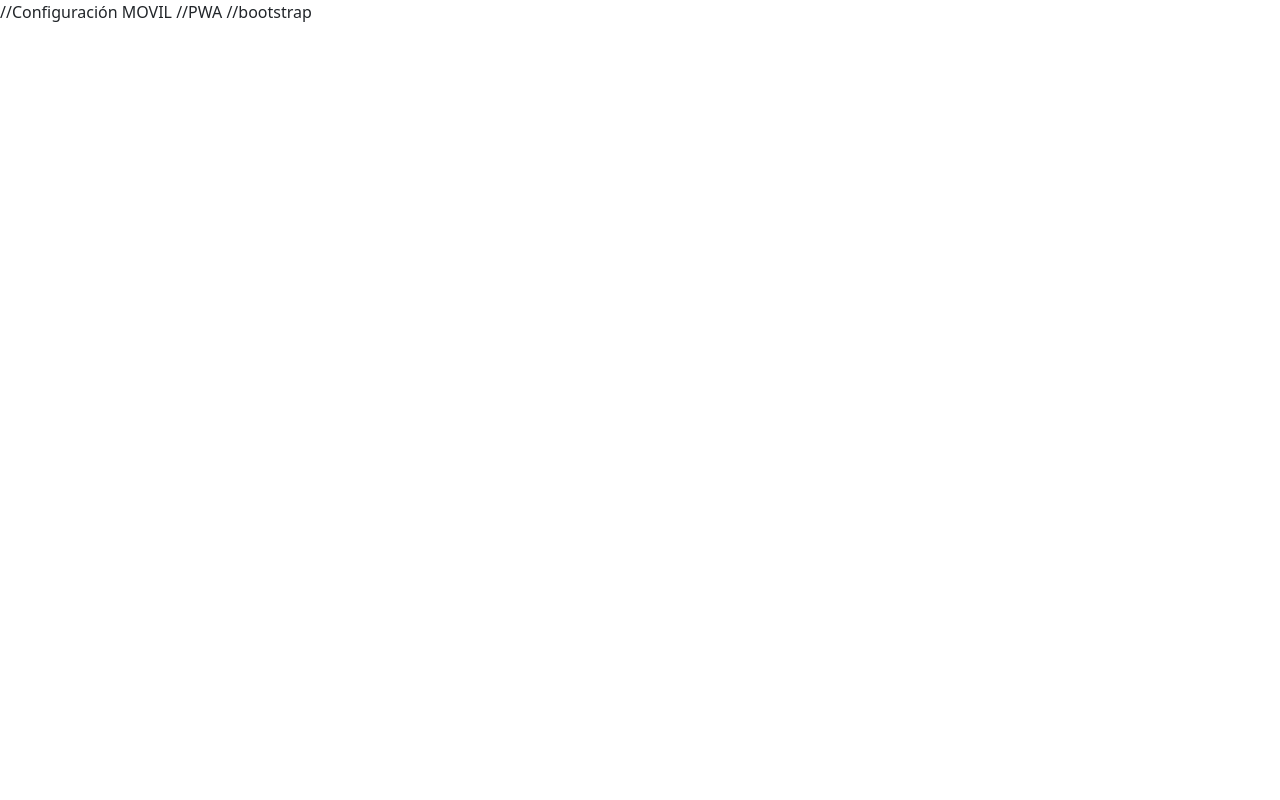
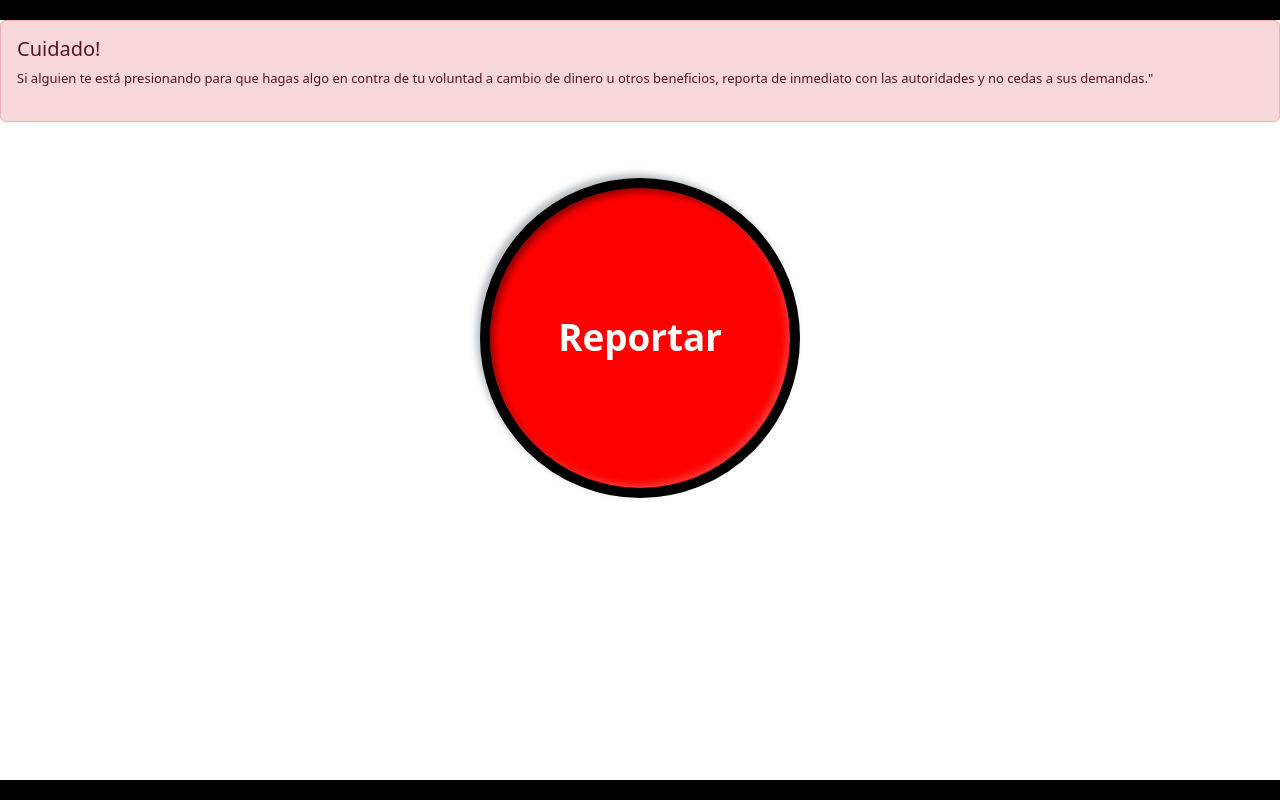
Before and after one commit to ThankedDeer/Wolf-Defender, a plain HTML site: page index.html in a window 1280 px wide. Drawn offline with nearby package versions, Linux system fonts and the light colour scheme.

Commit message:
pantalla 1

```diff
--- a/index.css
+++ b/index.css
@@ -0,0 +1,46 @@
+*{
+    margin: 0px;
+    padding: 0px;
+    box-sizing: border-box;
+  }
+.header{
+ height: 20px;
+ background-color: black;
+}
+.footer{
+    height: 20px;
+    width: 100%;
+    position: fixed;
+    background-color:black;
+    bottom:0px;
+   }
+
+.reportar{
+
+   width: 40vh;
+   height: 40vh;
+   border-radius: 50%;
+   border: 10px solid black;
+   background-color: red;
+   color: white;
+   font-size: 2.3em;
+   font-weight:bold;
+
+   box-shadow: 4px 4px 6px 0 rgba(255,255,255,.5),
+              -4px -4px 6px 0 rgba(116, 125, 136, .5),
+    inset -4px -4px 6px 0 rgba(255,255,255,.2),
+    inset 4px 4px 6px 0 rgba(0, 0, 0, .4);
+
+
+}
+.contenedorBtn{
+    width: 100%;
+    height:400px;
+
+    display: flex;
+    justify-content: center;
+    align-items: center;
+}
+.alertaText{
+    font-size: small;
+}
--- a/index.html
+++ b/index.html
@@ -1,30 +1,51 @@
 <!DOCTYPE html>
 <html lang="en">
-<head>
-    <meta charset="UTF-8">
-    <meta http-equiv="X-UA-Compatible" content="IE=edge">
-    <meta name="viewport" content="width=device-width, initial-scale=1.0">
-    //Configuración MOVIL
-    <meta name="theme-color" content="#F0DB4F">
-    <meta name="MobileOptimized" content="width">
-    <meta name="HandhelFriendly" content="true">
-    //PWA
-    <link rel="manifest" href="./manifest.json">
-    <link rel="stylesheet" href="./index.css">
-    //bootstrap
-    <link href="https://cdn.jsdelivr.net/npm/bootstrap@5.3.0-alpha1/dist/css/bootstrap.min.css" rel="stylesheet" integrity="sha384-GLhlTQ8iRABdZLl6O3oVMWSktQOp6b7In1Zl3/Jr59b6EGGoI1aFkw7cmDA6j6gD" crossorigin="anonymous">
+  <head>
+    <meta charset="UTF-8" />
+    <meta http-equiv="X-UA-Compatible" content="IE=edge" />
+    <meta name="viewport" content="width=device-width, initial-scale=1.0" />
+    <!-- Configuración MOVIL -->
+    <meta name="theme-color" content="#F0DB4F" />
+    <meta name="MobileOptimized" content="width" />
+    <meta name="HandhelFriendly" content="true" />
+    <!-- //PWA -->
+    <link rel="manifest" href="./manifest.json" />
+    <link rel="stylesheet" href="./index.css" />
+    <!-- //bootstrap -->
+    <link
+      href="https://cdn.jsdelivr.net/npm/bootstrap@5.3.0-alpha1/dist/css/bootstrap.min.css"
+      rel="stylesheet"
+      integrity="sha384-GLhlTQ8iRABdZLl6O3oVMWSktQOp6b7In1Zl3/Jr59b6EGGoI1aFkw7cmDA6j6gD"
+      crossorigin="anonymous"
+    />
 
     <title>Defensores de tu seguridad</title>
-</head>
-<body>
+  </head>
+  <header>
+    <div class="header"></div>
+  </header>
+  <body>
+
+    <div class="alert alert-danger  " role="alert">
+        <h5 class="alert-heading">Cuidado!</h5>
+        <p class="alertaText">Si alguien te está presionando para que hagas algo en contra de tu voluntad a cambio de dinero u otros beneficios, reporta de inmediato con las autoridades y no cedas a sus demandas."</p>
 
 
+      </div>
 
 
+    <div class="contenedorBtn">
+      <button type="button" class="reportar">Reportar</button>
+    </div>
 
-
-
-<script src="https://cdn.jsdelivr.net/npm/bootstrap@5.3.0-alpha1/dist/js/bootstrap.bundle.min.js" integrity="sha384-w76AqPfDkMBDXo30jS1Sgez6pr3x5MlQ1ZAGC+nuZB+EYdgRZgiwxhTBTkF7CXvN" crossorigin="anonymous"></script>
+    <script
+      src="https://cdn.jsdelivr.net/npm/bootstrap@5.3.0-alpha1/dist/js/bootstrap.bundle.min.js"
+      integrity="sha384-w76AqPfDkMBDXo30jS1Sgez6pr3x5MlQ1ZAGC+nuZB+EYdgRZgiwxhTBTkF7CXvN"
+      crossorigin="anonymous"
+    ></script>
     <script src="script.js"></script>
-</body>
+  </body>
+  <footer>
+    <div class="footer"></div>
+  </footer>
 </html>
```
